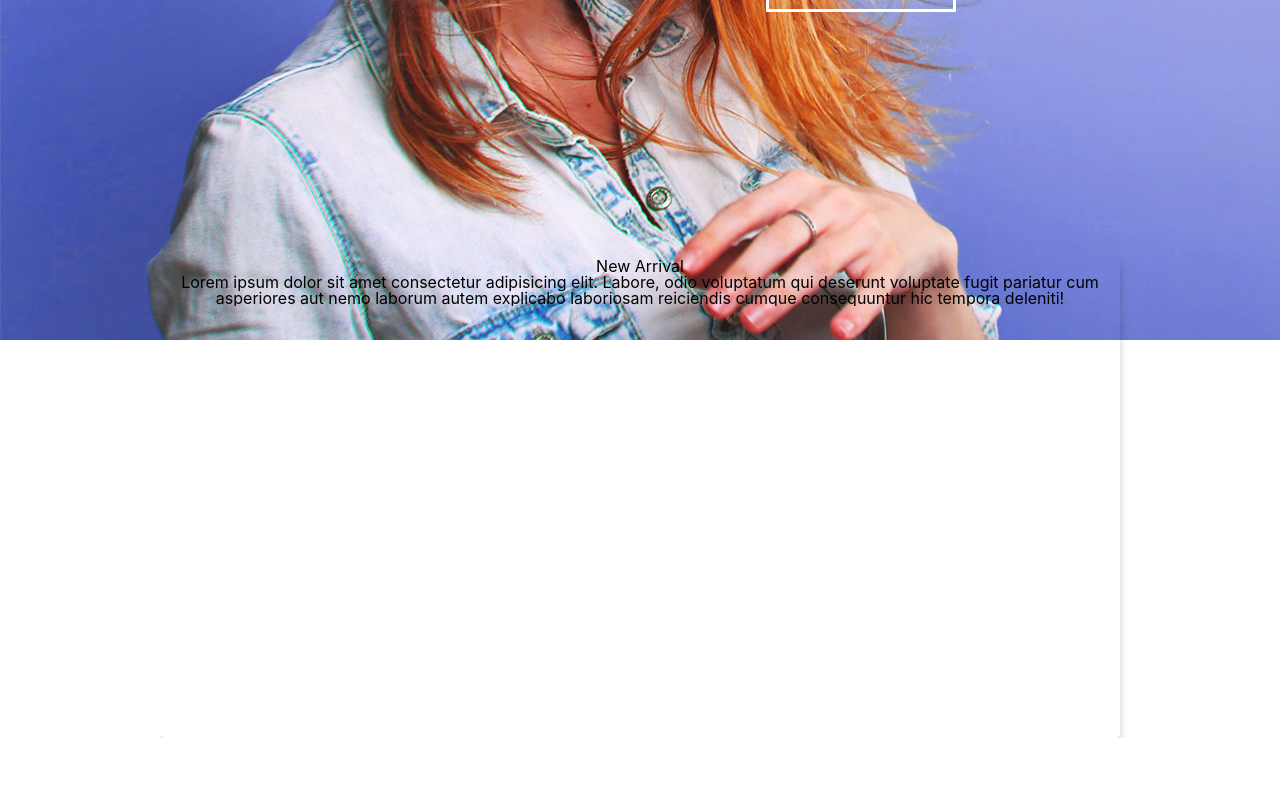
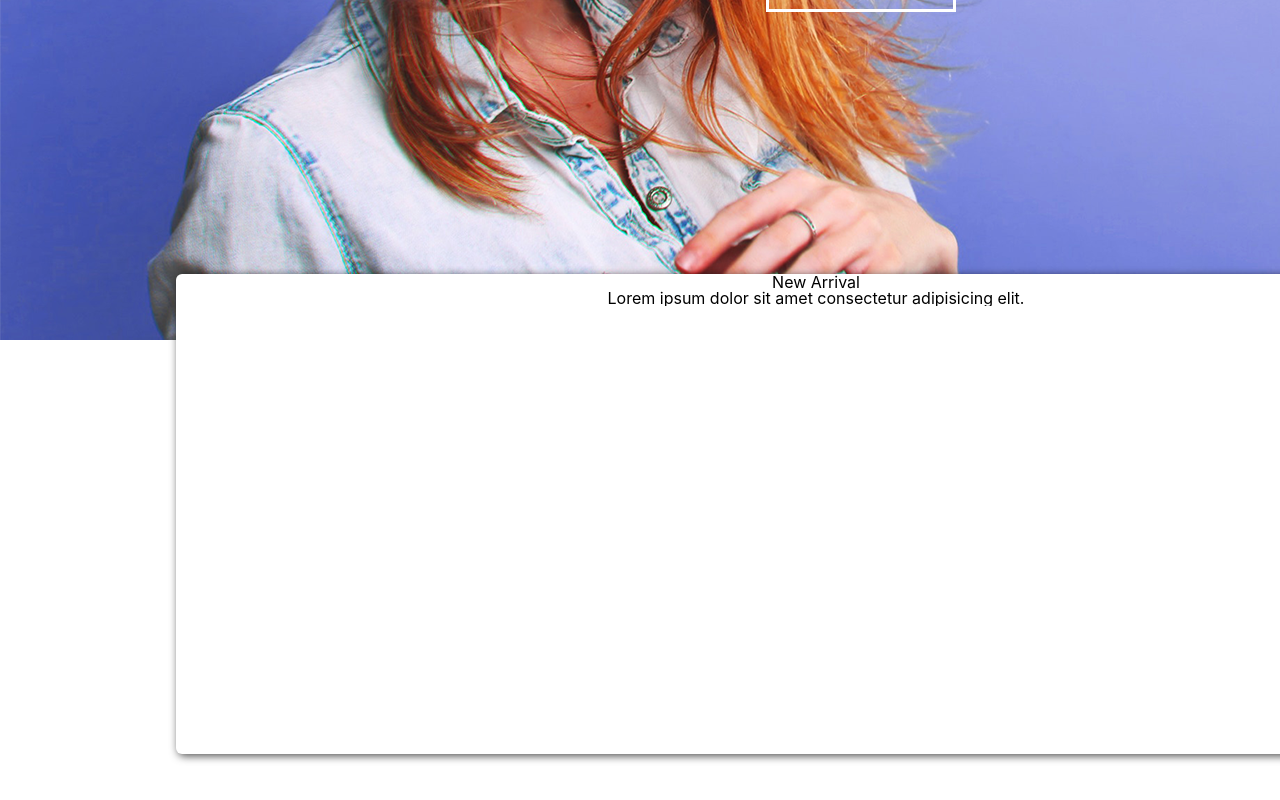
Before and after one commit to nnamdi16/ecommerce-site, a React (Create React App) app: page / in a window 1280 px wide. Shown: the part 780-1580 px from the top of the page. Built offline with nearby package versions, Linux system fonts and the light colour scheme.

Commit message:
Add styling to FlexCard class including animation

```diff
--- a/src/components/LandingPage/card/card.js
+++ b/src/components/LandingPage/card/card.js
@@ -7,11 +7,7 @@ export default class Card extends Component {
 			<div className="card">
 				<FlexCard>
 					<header>New Arrival</header>
-					<p>
-						Lorem ipsum dolor sit amet consectetur adipisicing elit. Labore, odio voluptatum qui deserunt voluptate
-						fugit pariatur cum asperiores aut nemo laborum autem explicabo laboriosam reiciendis cumque consequuntur hic
-						tempora deleniti!
-					</p>
+					<p>Lorem ipsum dolor sit amet consectetur adipisicing elit.</p>
 				</FlexCard>
 			</div>
 		);
@@ -19,13 +15,19 @@ export default class Card extends Component {
 }
 
 const FlexCard = styled.div`
-	box-shadow: 0 4px 8px 0 rgba(0, 0, 0, 0.2);
+	box-sizing: border-box;
+	box-shadow: 2px 2px 8px 0px rgba(0, 0, 0, 0.7);
 	transition: 0.3s;
-	border-radius: 5px;
-	width: 60rem;
+	border-radius: 6px;
+	margin: 1em 1em;
+	animation: scl 0.5s ease-in-out;
+	transform-origin: left center;
+	background-color: #fff;
+	width: 80rem;
 	height: 30rem;
 
-	&::hover {
-		box-shadow: 0 8px 16px 0 rgba(0, 0, 0, 0.2);
+	:hover {
+		box-shadow: 7px 7px 15px 2px rgba(0, 0, 0, 0.5);
+		transition: box-shadow 0.3s ease-in;
 	}
 `;
```
